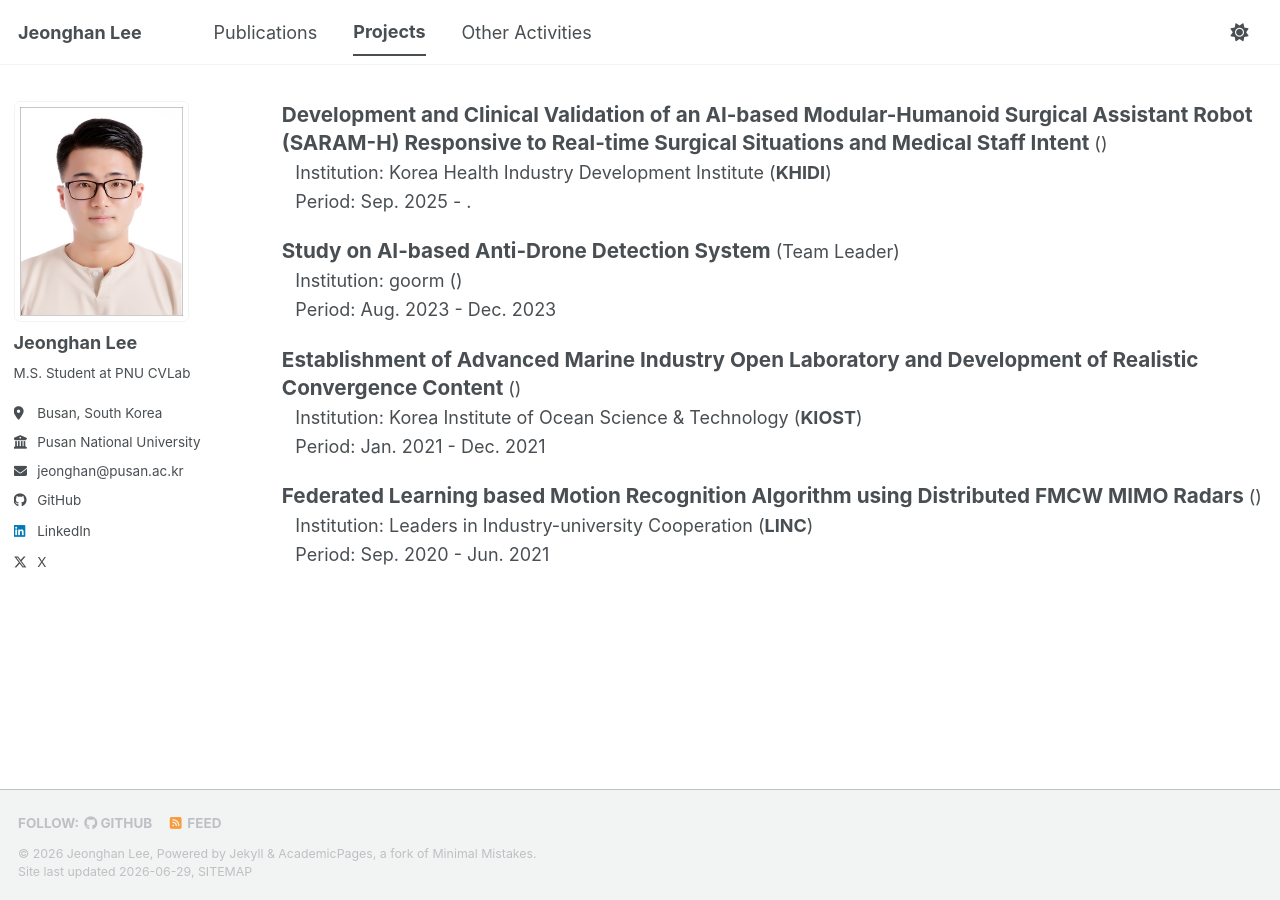
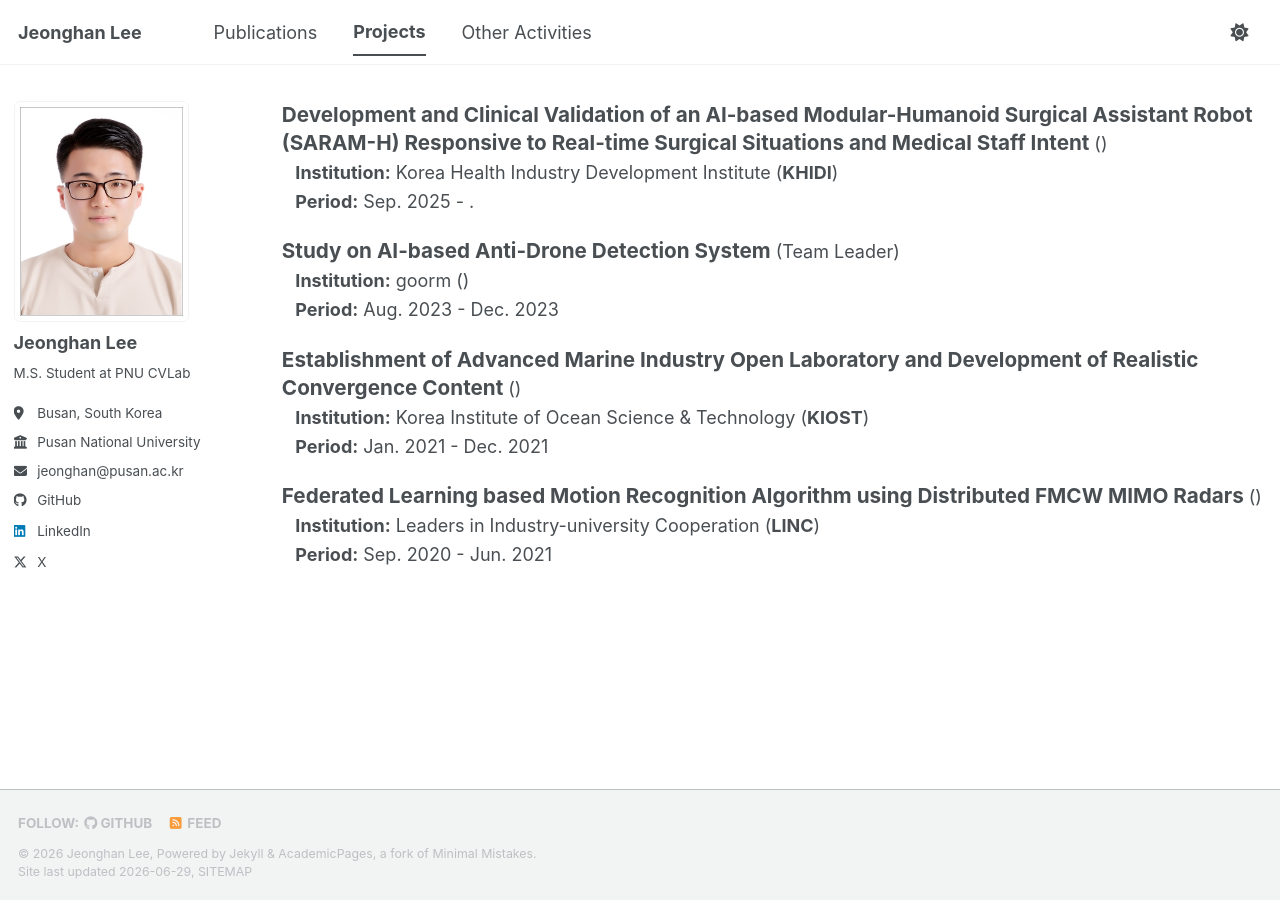
Before and after one commit to jhan-lee/jhan-lee.github.io, a Jekyll site: the page built from _pages/portfolio.html, in a window 1280 px wide. Built offline with Jekyll 4.4.1, drawn with Linux system fonts in a browser that asks for light colours; a script bundle is joined from its source files by our own code; library files that are not in the unit come from our copies.

Commit message:
edit projects

```diff
--- a/_includes/project-entry.html
+++ b/_includes/project-entry.html
@@ -18,15 +18,15 @@
   {% endif %}
   {% assign period_text = start_display | append: ' - ' | append: end_display %}
 {% else %}
-  {% assign period_text = start_display | append: ' - Present' %}
+  {% assign period_text = start_display | append: ' - <em>Present</em>' %}
 {% endif %}
 
 {% if post.org_abbr != blank %}
   {% capture org_text %}{{ post.organization }} (<strong>{{ post.org_abbr }}</strong>){% endcapture %}
 {% else %}
-  {% assign org_text = post.organization %}
+  {% capture org_text %}<strong>{{ post.organization }}</strong>{% endcapture %}
 {% endif %}
 
 <div class="project__title">{{ post.title }}{% if post.role != blank %} <span class="project__role">({{ post.role }})</span>{% endif %}</div>
-<p class="project__organization">Institution: {{ org_text }}</p>
-<p class="project__period">Period: {{ period_text }}</p>
+<p class="project__organization"><strong>Institution:</strong> {{ org_text }}</p>
+<p class="project__period"><strong>Period:</strong> {{ period_text }}</p>
```
